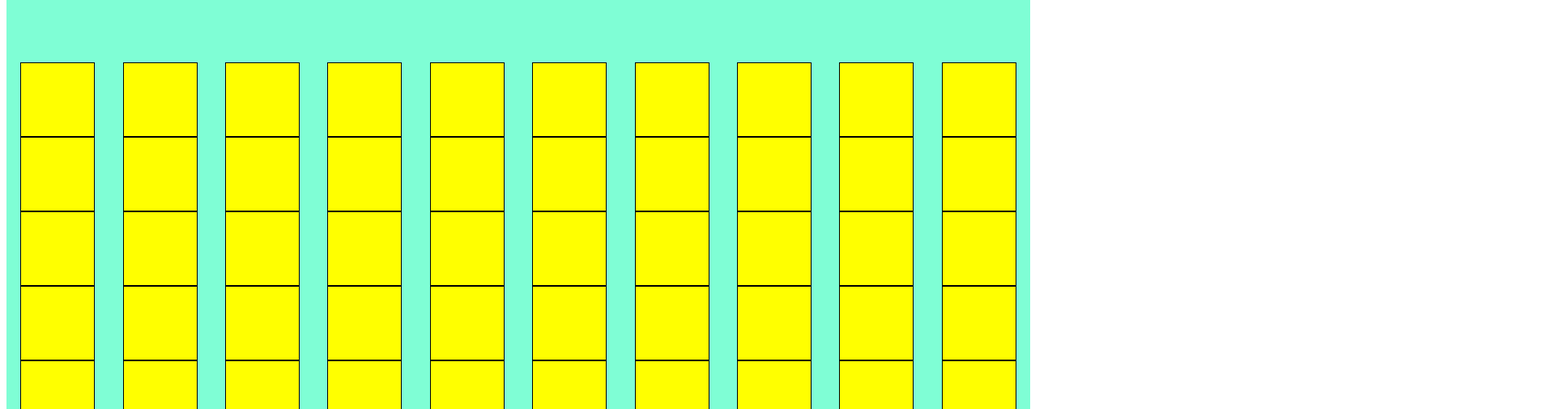
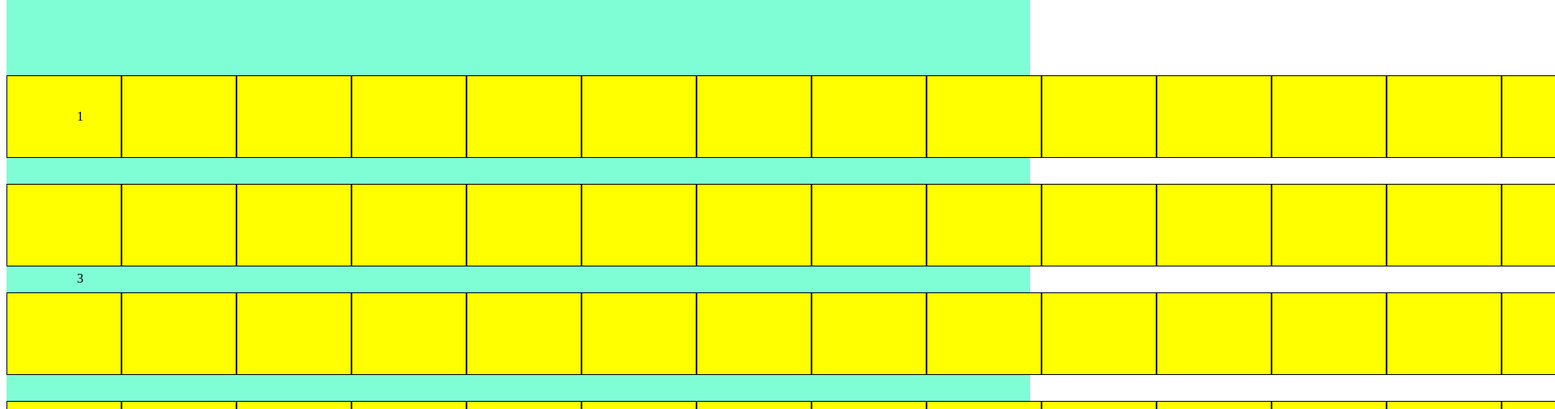
Before and after one commit to emamoldo/js-campominato-grid, a plain HTML site: page index.html in a window 1280 px wide. Both pictures are taken after a click on the element "Play". Shown: the part 111-616 px from the top of the page at 81% size, 1920 px wide, since content can reach past the window. Drawn offline with Linux system fonts and the light colour scheme.

Commit message:
Add the Number Part

```diff
--- a/assets/css/style.css
+++ b/assets/css/style.css
@@ -43,11 +43,17 @@
     align-items: center;
 
 
-    .box{
-        height: 90px;
-        width: 90px;
+    .list{
+        height: 100px;
+        width: 100px;
         background-color:yellow;
         border: 1px solid black;
+        line-height: 100px;
+        text-align: center;
+        list-style: none;
 
+        blue{
+            background-color: blue;
+        }
     }
 }
--- a/assets/js/main.js
+++ b/assets/js/main.js
@@ -6,13 +6,20 @@ const start = document.querySelector('.btn');
 const container = document.querySelector('.container')
 
 const maxCells = 100;
-const markup = `<div class="box"></div>`
+const markup = `<ul class="list"><li></li></ul>`
 
 
 start.addEventListener('click', function (e) {
     console.log('funziona al click');
-    for (let i = 0; i < maxCells; i++) {
+    for (let i = 1; i <= maxCells; i++) {
         container.insertAdjacentHTML('beforeend', markup);
         console.log(container);
+
+        // Ogni cella ha un numero progressivo, da 1 a 100.
+        const ulList = document.querySelector('.list')
+        const markupList = `<li>${i}</li>`
+        console.log(markupList);
+        ulList.innerHTML += markupList;
+
     }
 })
--- a/index.html
+++ b/index.html
@@ -26,7 +26,9 @@
 
     <main>
         <div class="container">
+            <div class="box">
 
+            </div>
         </div>
     </main>
 
```
